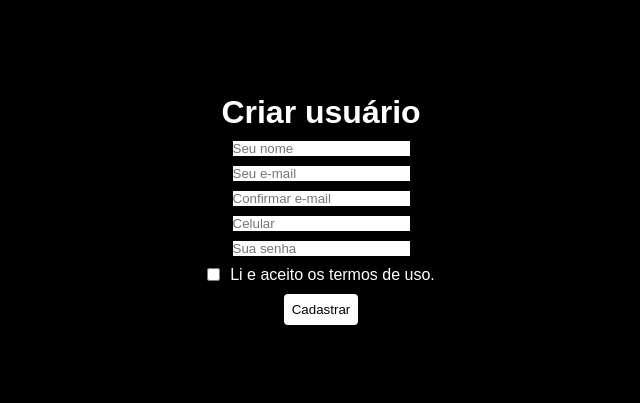
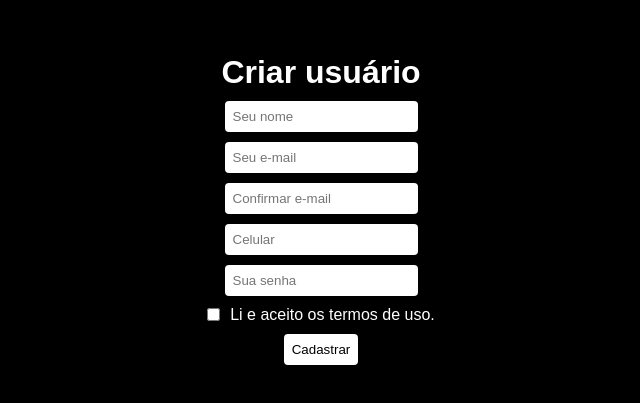
Before and after one commit to gui-cordeiro22/poc-firebase, a React (Vite) app: page / in a window 1280 px wide. Shown: the part 191-594 px from the top of the page, without its empty margins (319-959 px from the left). Built offline with nearby package versions, Linux system fonts and the light colour scheme; no server answers.

Commit message:
feat: input component development and implementation

```diff
--- /dev/null
+++ b/src/components/elements/input/index.ts
@@ -0,0 +1,8 @@
+// Component
+import { Input } from "./input.component";
+
+// Types
+import type { InputProps } from "./input.types";
+
+export { Input };
+export type { InputProps };
--- /dev/null
+++ b/src/components/elements/input/input.component.tsx
@@ -0,0 +1,15 @@
+// Dependencies
+import type { FunctionComponent } from "react";
+
+// Styles
+import { Container } from "./input.styles";
+
+// Types
+import type { InputProps } from "./input.types";
+
+export const Input: FunctionComponent<InputProps> = ({
+  placeholder,
+  ...defaultInputProps
+}) => {
+  return <Container {...defaultInputProps} placeholder={placeholder} />;
+};
--- /dev/null
+++ b/src/components/elements/input/input.styles.ts
@@ -0,0 +1,7 @@
+// Dependencies
+import styled from "styled-components";
+
+export const Container = styled.input`
+  padding: 8px;
+  border-radius: 4px;
+`;
--- a/src/pages/home-page/home.page.tsx
+++ b/src/pages/home-page/home.page.tsx
@@ -11,6 +11,7 @@ import { HomePage } from "../../components/pages/home-page";
 // Hooks
 import { UseAuthentication } from "../../hooks/use-authentication";
 import { Button } from "../../components/elements/button";
+import { Input } from "../../components/elements/input";
 
 export const Home: FunctionComponent = () => {
   const { register, handleSubmit, reset } = useForm();
@@ -37,27 +38,27 @@ export const Home: FunctionComponent = () => {
             title="Criar usuário"
             handleClick={handleSubmit(handleCreateUser)}
             nameInputCompositions={
-              <input type="text" placeholder="Seu nome" {...register("name")} />
+              <Input type="text" placeholder="Seu nome" {...register("name")} />
             }
             emailInputCompositions={
-              <input
+              <Input
                 type="email"
                 placeholder="Seu e-mail"
                 {...register("email")}
               />
             }
             emailConfirmationInputCompositions={
-              <input
+              <Input
                 type="email"
                 placeholder="Confirmar e-mail"
                 {...register("confirmationEmail")}
               />
             }
             phoneInputCompositions={
-              <input type="text" placeholder="Celular" {...register("phone")} />
+              <Input type="text" placeholder="Celular" {...register("phone")} />
             }
             passwordInputCompositions={
-              <input
+              <Input
                 type="password"
                 placeholder="Sua senha"
                 {...register("password")}
```
Also changed, not shown: src/components/elements/input/input.types.ts (added, +8 -0 lines).
